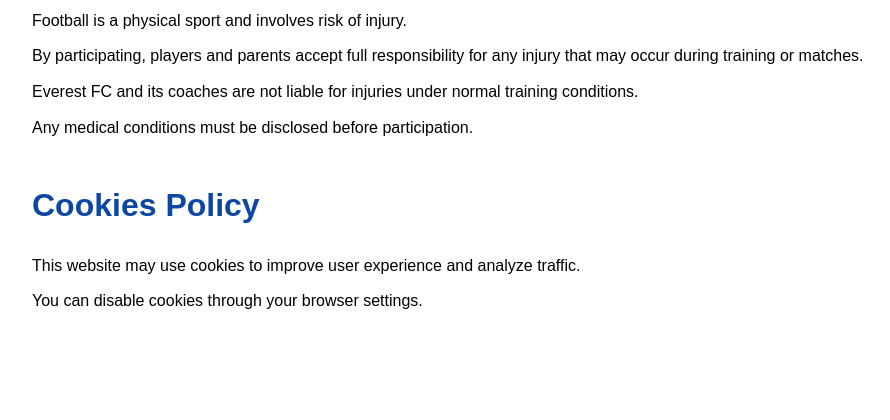
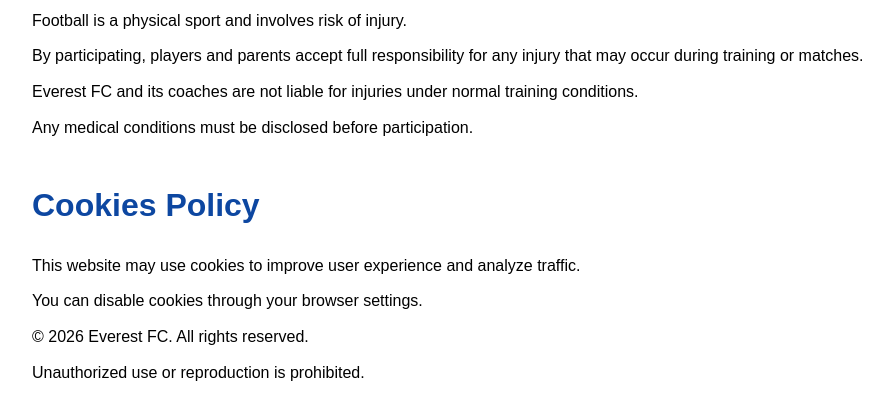
Before and after one commit to ParthKarki/EverestFootballClub, a website: page legal.html in a window 1280 px wide. Shown: the part 696-1116 px from the top of the page, without its empty margins (158-1048 px from the left). Before the commit the page ends 1060 px from the top, so only its background shows below. Drawn offline with Linux system fonts and the light colour scheme.

Commit message:
Update legal.html with copyright and disclaimer
Added copyright notice and unauthorized use disclaimer.

```diff
--- a/legal.html
+++ b/legal.html
@@ -61,5 +61,7 @@ p {
 
 <p>You can disable cookies through your browser settings.</p>
 
+<p>© 2026 Everest FC. All rights reserved.</p>
+<p>Unauthorized use or reproduction is prohibited.</p>
 </body>
 </html>
```
